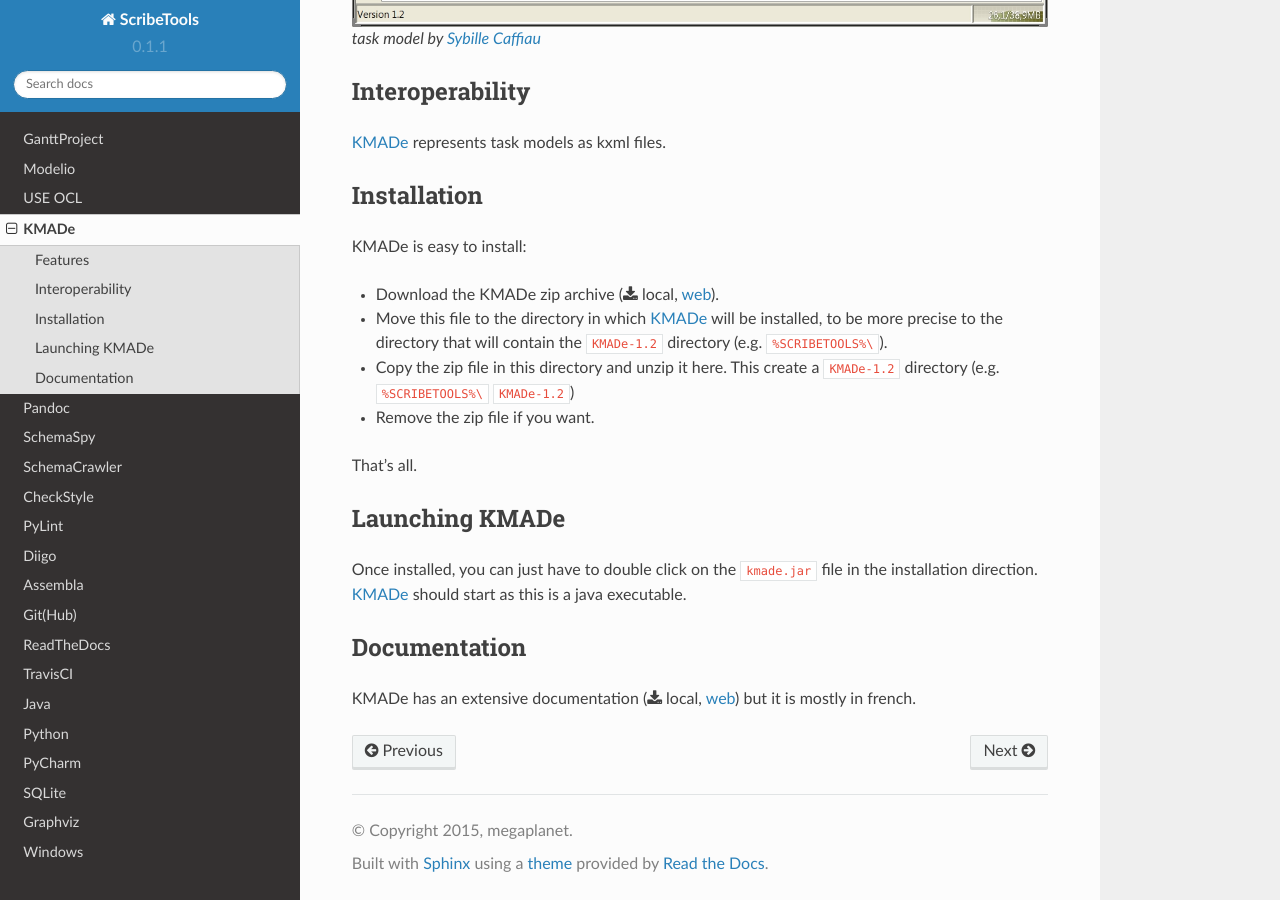
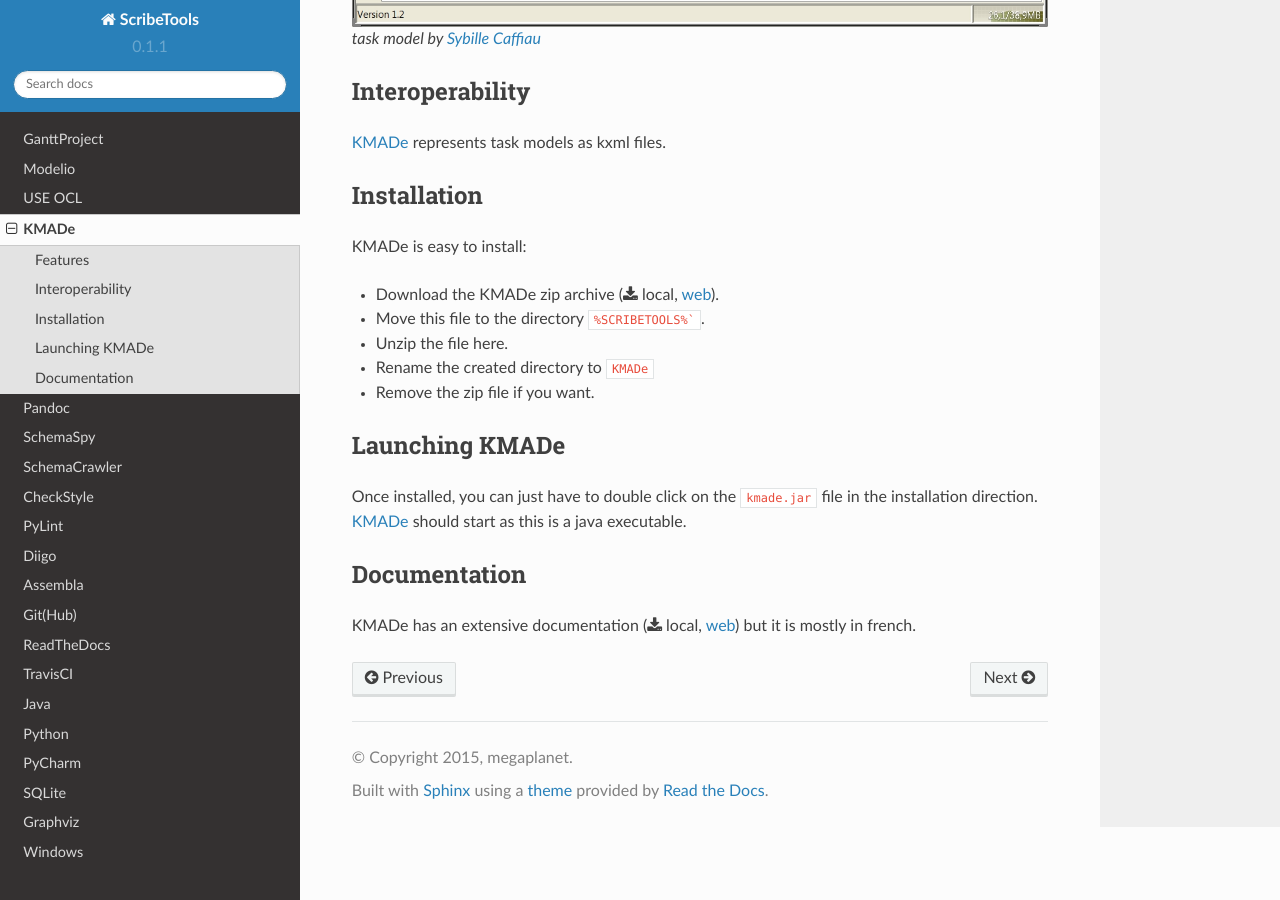
Before and after one commit to ScribesZone/ScribesTools, a Sphinx documentation site: the page built from docs/kmade/index.rst, in a window 1280 px wide and 900 px high, scrolled down 840 px. Built offline with Sphinx 7.4.7 and the Read the Docs theme 2.0.0, drawn with Linux system fonts in a browser that asks for light colours.

Commit message:
rewriting

````diff
--- a/docs/kmade/index.rst
+++ b/docs/kmade/index.rst
@@ -23,14 +23,10 @@
 KMADe is easy to install:
 
 * Download the KMADe zip archive |kmade-zip|.
-* Move this file to the directory in which `KMADe`_ will be installed,
-  to be more precise to the directory that will contain the |kmade-dir|
-  directory (e.g. ``%SCRIBETOOLS%\``).
-* Copy the zip file in this directory and unzip it here. This create a
-  |kmade-dir| directory (e.g. ``%SCRIBETOOLS%\`` |kmade-dir|)
+* Move this file to the directory ``%SCRIBETOOLS%```.
+* Unzip the file here.
+* Rename the created directory to ``KMADe``
 * Remove the zip file if you want.
-
-That's all.
 
 Launching KMADe
 ---------------
@@ -57,7 +53,6 @@
     (:download:`local<docs/KMADe-1.2-UserManual-FR.pdf>`,
     `web <http://www.lias-lab.fr/forge/attachments/download/136/KMADe-1.2-UserManual-FR.pdf>`__)
 
-.. |kmade-dir| replace::
-    ``KMADe-1.2``
+
 
 .. _`KMADe`: http://www.lias-lab.fr/forge/projects/kmad
````
